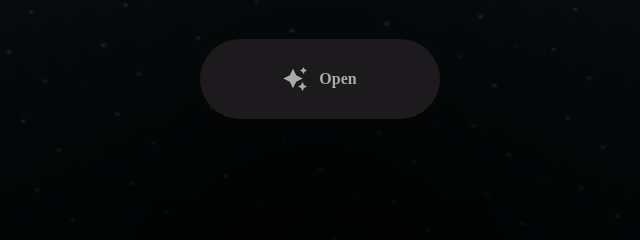
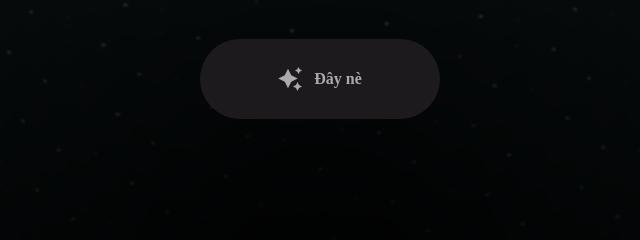
Before and after one commit to tuananh123488/thanhtra, a plain HTML site: page index.html in a window 1280 px wide. Shown: the part 441-681 px from the top of the page, 320-960 px from the left. Drawn offline with Linux system fonts and the light colour scheme.

Commit message:
Change button text from 'Open' to 'Đây nè'

```diff
--- a/index.html
+++ b/index.html
@@ -26,7 +26,7 @@
         </path>
       </svg>
 
-      <span class="text">Open</span>
+      <span class="text">Đây nè</span>
     </a>
   </div>
 
```
